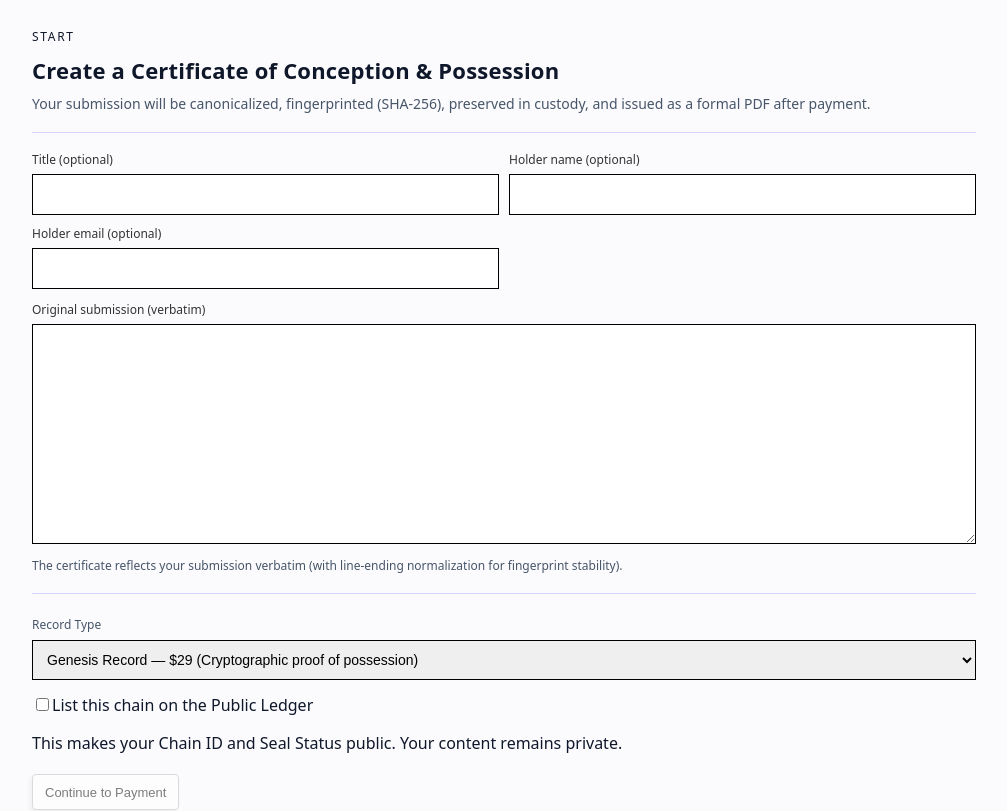
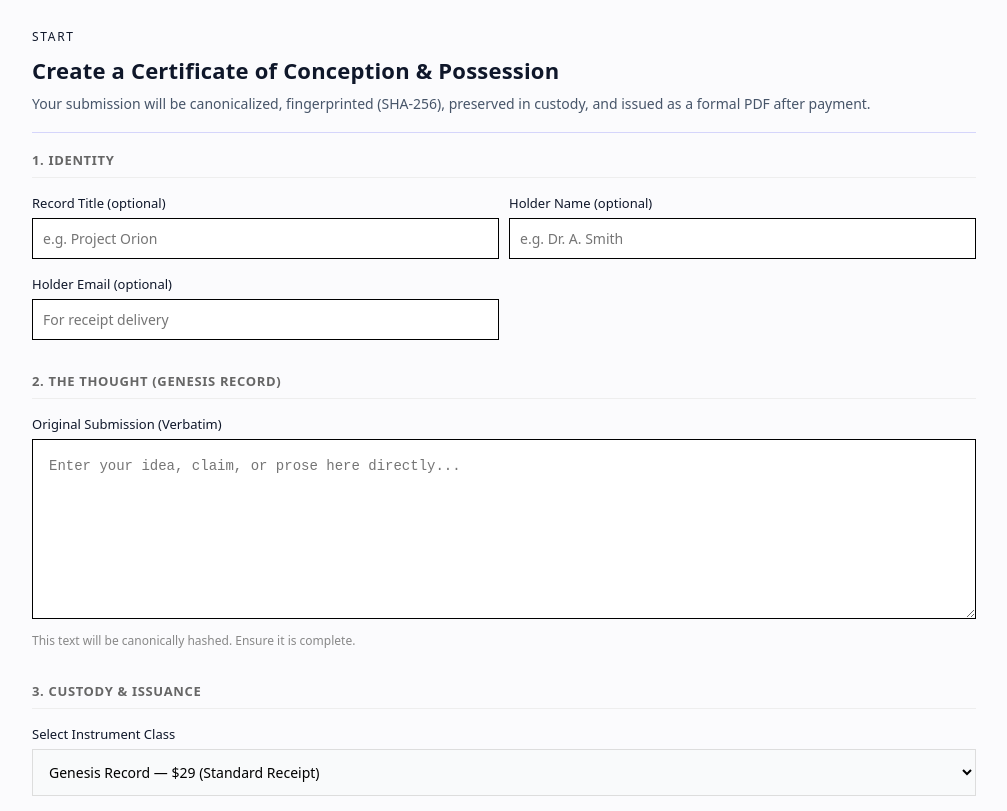
Before and after one commit to hg111/proof-of-thought-registry, a Next.js app: page /start in a window 1280 px wide. Shown: the top 811 px of the page, without its empty margins (136-1143 px from the left). Built offline with nearby package versions, Linux system fonts and the light colour scheme.

Commit message:
chore: sync local changes (animation, start page UI, artifact logging)

```diff
--- a/src/app/api/artifacts/route.ts
+++ b/src/app/api/artifacts/route.ts
@@ -18,8 +18,19 @@ export async function POST(req: NextRequest) {
   if (!parentId || !file) return NextResponse.json({ error: "missing" }, { status: 400 });
 
   const parent = dbGetSubmission(parentId);
-  if (!parent || parent.status !== "issued")
-    return NextResponse.json({ error: "parent not issued" }, { status: 400 });
+  const isDev = process.env.NODE_ENV === "development";
+  if (!parent || (parent.status !== "issued" && !isDev)) {
+    console.error(`Artifact Upload Failed: Parent ${parentId}, status=${parent?.status}`);
+    return NextResponse.json({
+      error: "parent not issued",
+      debug: {
+        id: parentId,
+        status: parent?.status || "not_found",
+        exists: !!parent,
+        isDev
+      }
+    }, { status: 400 });
+  }
 
   const buf = Buffer.from(await file.arrayBuffer());
 
@@ -75,11 +86,20 @@ export async function POST(req: NextRequest) {
     size_bytes: file.size,
   });
 
-  const chainKey = await writeChainPdf(parentId);
-  dbSetChainPdfKey(parentId, chainKey);
-
-  // ✅ update the accumulated chain PDF (Genesis + all artifacts in order)
-  await writeChainPdf(parentId);
+  // 4. Update Chain PDF (Optional/Best Effort in Dev)
+  if (parent.status === "issued") {
+    try {
+      const chainKey = await writeChainPdf(parentId);
+      dbSetChainPdfKey(parentId, chainKey);
+    } catch (e: any) {
+      // In dev mode, missing PDF is expected if parent is draft
+      if (isDev) {
+        console.warn("[Dev Warning] Failed to update chain PDF (expected if draft):", e.message);
+      } else {
+        throw e; // Rethrow in prod
+      }
+    }
+  }
 
   const t = String(form.get("t") || "");
   return NextResponse.redirect(
--- a/src/app/api/checkout/route.ts
+++ b/src/app/api/checkout/route.ts
@@ -23,7 +23,7 @@ export async function POST(req: Request) {
     const session = await getStripe().checkout.sessions.create({
       mode: "payment",
       line_items: [{ price: priceForRecordClass(sub.record_class), quantity: 1 }],
-      success_url: `${config.appBaseUrl}/success?id=${encodeURIComponent(sub.id)}&t=${encodeURIComponent(sub.access_token)}`,
+      success_url: `${config.appBaseUrl}/success?id=${encodeURIComponent(sub.id)}&t=${encodeURIComponent(sub.access_token)}&animate=true`,
       cancel_url: `${config.appBaseUrl}/start`,
       metadata: { submission_id: sub.id, recordClass: sub.record_class },
       payment_intent_data: { metadata: { submission_id: sub.id, recordClass: sub.record_class } },
--- a/src/app/start/page.tsx
+++ b/src/app/start/page.tsx
@@ -56,81 +56,118 @@ export default function StartPage() {
 
       <Divider />
 
+      <div style={{ marginBottom: 32 }}>
+        <h3 style={{ fontSize: 13, textTransform: "uppercase", letterSpacing: "0.05em", color: "#666", marginBottom: 16, borderBottom: "1px solid #eee", paddingBottom: 8 }}>
+          1. Identity
+        </h3>
         <div className="formRow">
-        <Field label="Title (optional)">
-          <input className="input" value={title} onChange={(e) => setTitle(e.target.value)} />
-        </Field>
-        <Field label="Holder name (optional)">
-          <input className="input" value={holderName} onChange={(e) => setHolderName(e.target.value)} />
-        </Field>
+          <div style={{ flex: 1 }}>
+            <label style={{ display: "block", fontSize: 13, fontWeight: 500, marginBottom: 6 }}>Record Title (optional)</label>
+            <input
+              className="input"
+              value={title}
+              onChange={(e) => setTitle(e.target.value)}
+              placeholder="e.g. Project Orion"
+              style={{ fontFamily: "inherit" }}
+            />
+          </div>
+          <div style={{ flex: 1 }}>
+            <label style={{ display: "block", fontSize: 13, fontWeight: 500, marginBottom: 6 }}>Holder Name (optional)</label>
+            <input
+              className="input"
+              value={holderName}
+              onChange={(e) => setHolderName(e.target.value)}
+              placeholder="e.g. Dr. A. Smith"
+            />
+          </div>
+        </div>
+        <div className="formRow" style={{ marginTop: 16 }}>
+          <div style={{ flex: 1 }}>
+            <label style={{ display: "block", fontSize: 13, fontWeight: 500, marginBottom: 6 }}>Holder Email (optional)</label>
+            <input
+              className="input"
+              value={holderEmail}
+              onChange={(e) => setHolderEmail(e.target.value)}
+              placeholder="For receipt delivery"
+            />
+          </div>
+          <div style={{ flex: 1 }} />
+        </div>
       </div>
 
-      <div className="formRow" style={{ marginTop: 10 }}>
-        <Field label="Holder email (optional)">
-          <input className="input" value={holderEmail} onChange={(e) => setHolderEmail(e.target.value)} />
-        </Field>
-        <div />
-      </div>
-
-      <div style={{ marginTop: 12 }}>
-        <Field label="Original submission (verbatim)">
-          <textarea className="textarea" value={text} onChange={(e) => setText(e.target.value)} />
-        </Field>
-        <p className="small" style={{ marginTop: 8 }}>
-          The certificate reflects your submission verbatim (with line-ending normalization for fingerprint stability).
+      <div style={{ marginBottom: 32 }}>
+        <h3 style={{ fontSize: 13, textTransform: "uppercase", letterSpacing: "0.05em", color: "#666", marginBottom: 16, borderBottom: "1px solid #eee", paddingBottom: 8 }}>
+          2. The Thought (Genesis Record)
+        </h3>
+        <label style={{ display: "block", fontSize: 13, fontWeight: 500, marginBottom: 6 }}>Original Submission (Verbatim)</label>
+        <textarea
+          className="textarea"
+          value={text}
+          onChange={(e) => setText(e.target.value)}
+          style={{ fontFamily: "'Courier Prime', 'Courier New', monospace", fontSize: 14, lineHeight: "1.5", minHeight: 180, padding: 16 }}
+          placeholder="Enter your idea, claim, or prose here directly..."
+        />
+        <p className="small" style={{ marginTop: 8, color: "#888" }}>
+          This text will be canonically hashed. Ensure it is complete.
         </p>
       </div>
 
       {err && (
-        <>
-          <Divider />
+        <div style={{ marginBottom: 32 }}>
           <Notice title="Error">{err}</Notice>
-        </>
+        </div>
       )}
 
-      <Divider />
+      <div style={{ marginBottom: 40 }}>
+        <h3 style={{ fontSize: 13, textTransform: "uppercase", letterSpacing: "0.05em", color: "#666", marginBottom: 16, borderBottom: "1px solid #eee", paddingBottom: 8 }}>
+          3. Custody &amp; issuance
+        </h3>
 
-      <label className="small">Record Type</label>
-
+        <label style={{ display: "block", fontSize: 13, fontWeight: 500, marginBottom: 6 }}>Select Instrument Class</label>
         <select
           value={recordClass}
           onChange={(e) => setRecordClass(e.target.value as RecordClass)}
           style={{
             display: "block",
-          marginTop: 6,
-          marginBottom: 14,
             width: "100%",
-          padding: 10,
-          border: "1px solid #000",
+            padding: "12px",
+            border: "1px solid #ddd",
+            background: "#f9fafb",
             fontSize: 14,
+            fontFamily: "inherit",
+            marginBottom: 16,
+            cursor: "pointer"
           }}
         >
-        <option value="GENESIS">Genesis Record — $29 (Cryptographic proof of possession)</option>
-        <option value="MINTED">Minted Instrument — $49 (Formal serialed instrument)</option>
-        <option value="ENGRAVED">Engraved Instrument — $99 (Instrument + engraved seal)</option>
+          <option value="GENESIS">Genesis Record — $29 (Standard Receipt)</option>
+          <option value="MINTED">Minted Instrument — $49 (Serial Numbered)</option>
+          <option value="ENGRAVED">Engraved Instrument — $99 (With High-Res Seal)</option>
         </select>
 
-      <div style={{ marginBottom: 20 }}>
-        <label className="flex items-center gap-2 cursor-pointer select-none">
+        <div style={{ marginBottom: 20, padding: "12px", background: "#f5f5f5", border: "1px solid #eee" }}>
+          <label className="flex items-center gap-3 cursor-pointer select-none">
             <input
               type="checkbox"
               checked={isPublic}
               onChange={(e) => setIsPublic(e.target.checked)}
-            className="w-4 h-4 border border-black rounded-sm accent-black"
+              style={{ width: 16, height: 16, accentColor: "#000" }}
             />
-          <span className="text-sm font-medium">List this chain on the Public Ledger</span>
+            <div>
+              <span style={{ fontSize: 14, fontWeight: 600, display: "block" }}>List on Public Ledger</span>
+              <span style={{ fontSize: 12, color: "#666", display: "block", marginTop: 2 }}>
+                Your Chain ID will be indexed publicly. Content remains private.
+              </span>
+            </div>
           </label>
-        <p className="text-xs text-gray-500 mt-1 ml-6">
-          This makes your Chain ID and Seal Status public. Your content remains private.
-        </p>
+        </div>
       </div>
 
       <Button onClick={onSubmit} disabled={busy || text.trim().length === 0}>
-        {busy ? "Processing…" : "Continue to Payment"}
+        {busy ? "Processing…" : "Proceed to Payment"}
       </Button>
 
-      <p className="small" style={{ marginTop: 10 }}>
-        By continuing, you acknowledge this is not legal advice and not a patent filing.
+      <p className="small" style={{ marginTop: 16, color: "#999" }}>
+        By continuing, you acknowledge this is not legal advice.
       </p>
     </>
   );
```
Also changed, not shown: 1 other file (tests, documents, lock files or other folders). Lines whose indentation alone changed are shown as unchanged.
